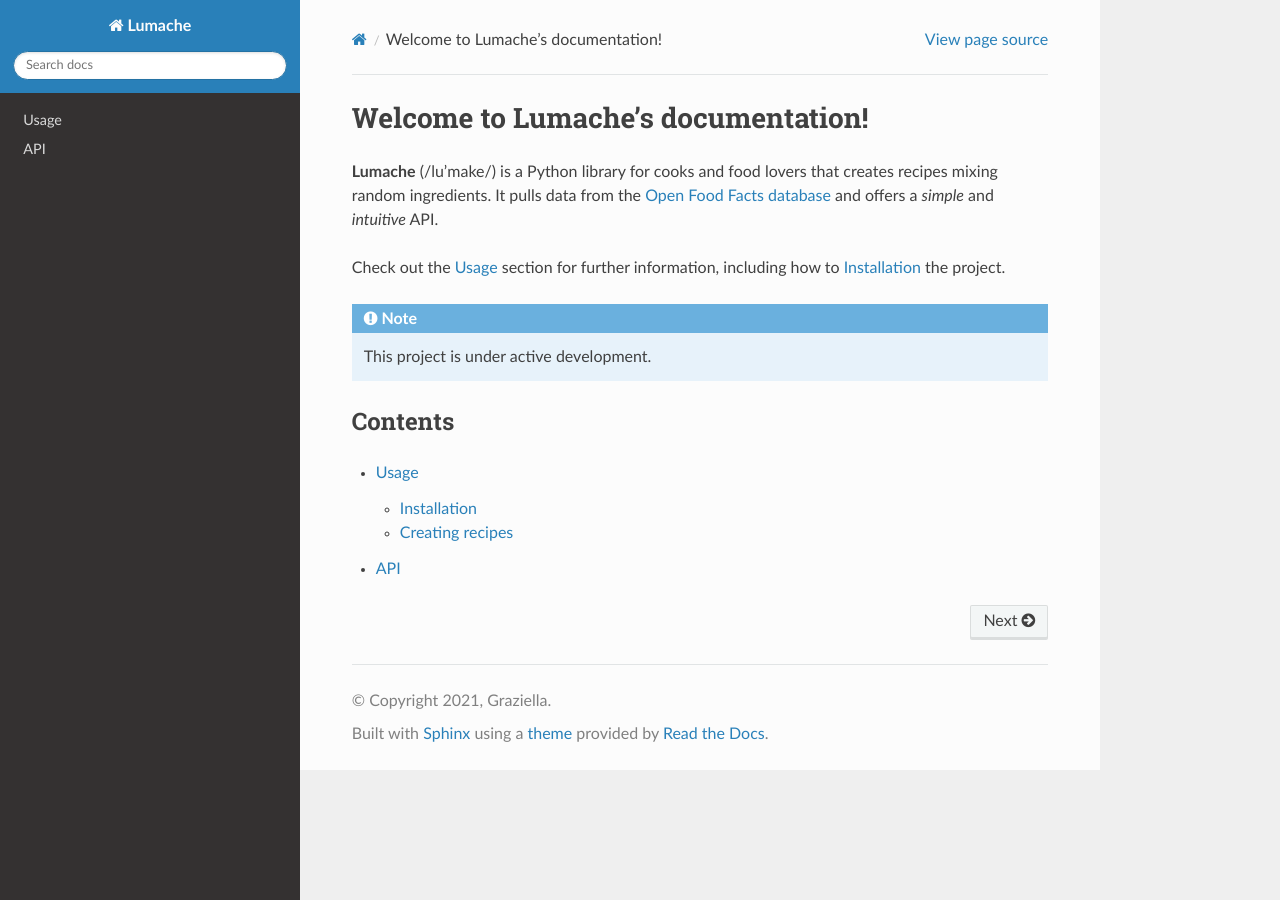
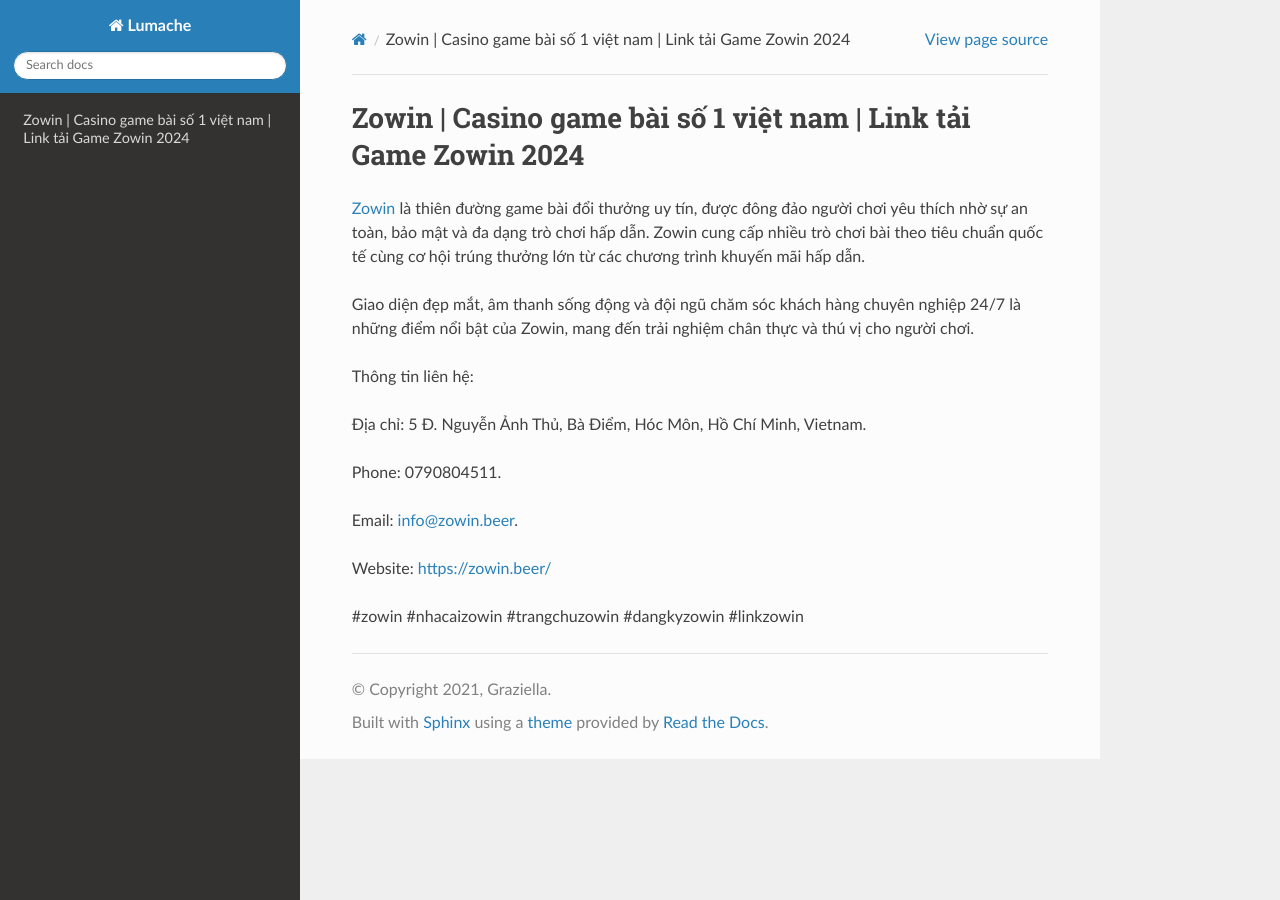
Before and after one commit to JonsCalicut123/zowinbeer, a Sphinx documentation site: the page built from docs/source/index.rst, in a window 1280 px wide. Built offline with Sphinx 7.4.7 and the Read the Docs theme 3.1.0, drawn with Linux system fonts in a browser that asks for light colours.

Commit message:
Update index.rst

```diff
--- a/docs/source/index.rst
+++ b/docs/source/index.rst
@@ -1,22 +1,18 @@
-Welcome to Lumache's documentation!
+Zowin | Casino game bài số 1 việt nam | Link tải Game Zowin 2024
 ===================================
 
-**Lumache** (/lu'make/) is a Python library for cooks and food lovers
-that creates recipes mixing random ingredients.
-It pulls data from the `Open Food Facts database <https://world.openfoodfacts.org/>`_
-and offers a *simple* and *intuitive* API.
+`Zowin <https://zowin.beer/>`_ là thiên đường game bài đổi thưởng uy tín, được đông đảo người chơi yêu thích nhờ sự an toàn, bảo mật và đa dạng trò chơi hấp dẫn. Zowin cung cấp nhiều trò chơi bài theo tiêu chuẩn quốc tế cùng cơ hội trúng thưởng lớn từ các chương trình khuyến mãi hấp dẫn.
 
-Check out the :doc:`usage` section for further information, including
-how to :ref:`installation` the project.
+Giao diện đẹp mắt, âm thanh sống động và đội ngũ chăm sóc khách hàng chuyên nghiệp 24/7 là những điểm nổi bật của Zowin, mang đến trải nghiệm chân thực và thú vị cho người chơi.
 
-.. note::
+Thông tin liên hệ:
 
-   This project is under active development.
+Địa chỉ: 5 Đ. Nguyễn Ảnh Thủ, Bà Điểm, Hóc Môn, Hồ Chí Minh, Vietnam.
 
-Contents
---------
+Phone: 0790804511.
 
-.. toctree::
+Email: info@zowin.beer.
 
-   usage
-   api
+Website: https://zowin.beer/
+
+#zowin #nhacaizowin #trangchuzowin #dangkyzowin #linkzowin
```
